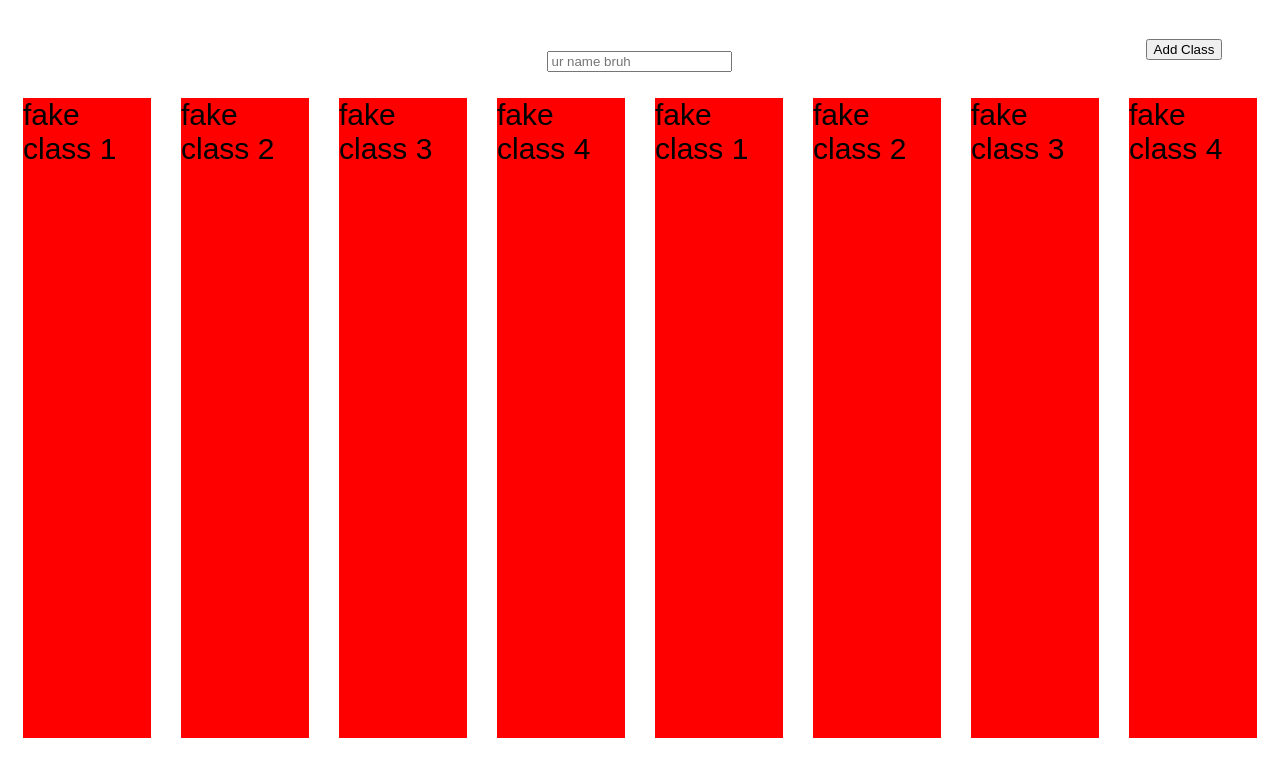
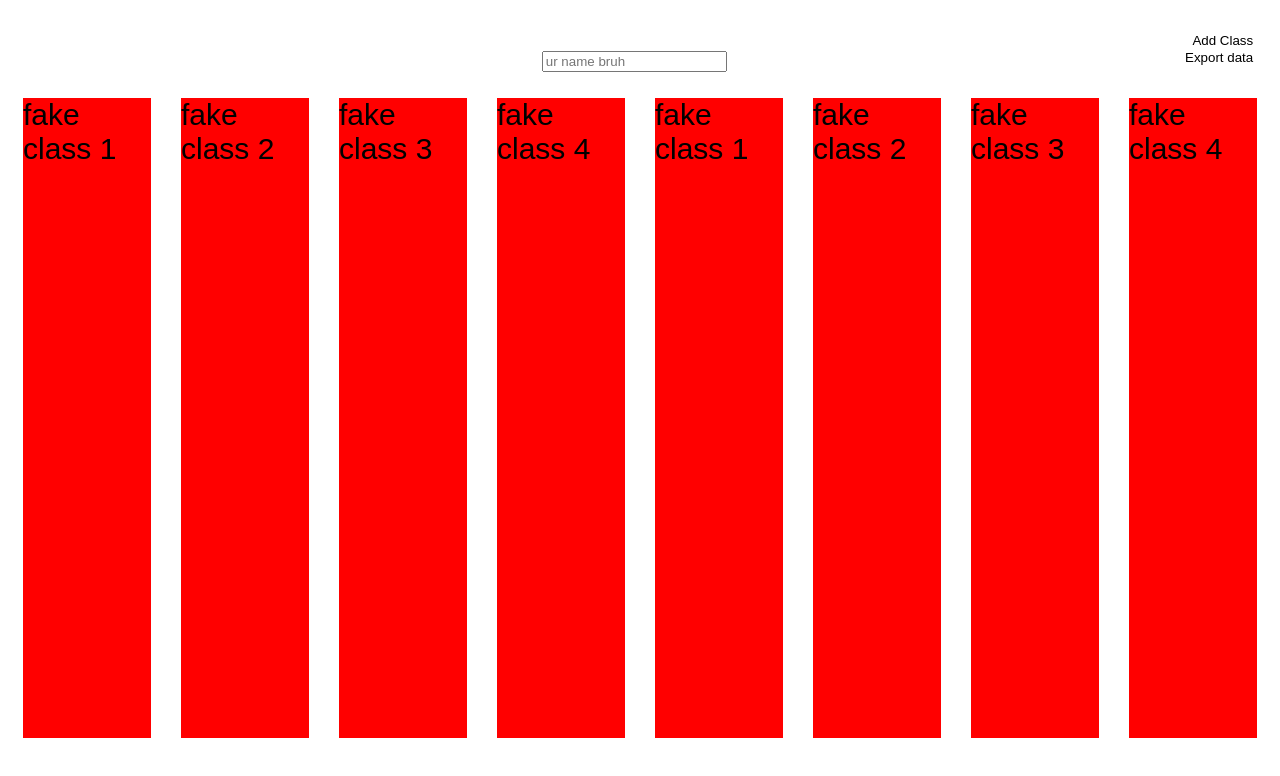
Before and after one commit to ezhang7423/grade-calc, a plain HTML site: page index.html in a window 1280 px wide. Drawn offline with Linux system fonts and the light colour scheme; a web font is replaced by a local one.

Commit message:
css for shutff

```diff
--- a/index.html
+++ b/index.html
@@ -18,7 +18,8 @@
         <input class="name-input" placeholder="ur name bruh" type="text" />
       </div>
       <div class="right-header">
-        <button class="add-class">Add Class</button>
+        <button class="naked add-class">Add Class</button>
+        <button class="naked export-data">Export data</button>
       </div>
     </div>
 
--- a/style.css
+++ b/style.css
@@ -10,6 +10,12 @@
   display: flex;
 }
 
+.naked {
+  text-decoration: none;
+  border: none;
+  background: none;
+  width: fit-content;
+}
 .name-container {
   width: 90%;
   text-align: center;
@@ -19,8 +25,10 @@
 
 .right-header {
   width: 10%;
-  /* display: flex; */
-  /* justify-content: center; */
+  display: flex;
+  flex-direction: column;
+  align-items: flex-end;
+  margin-right: 1vw;
 }
 .main-content {
   display: flex;
```
